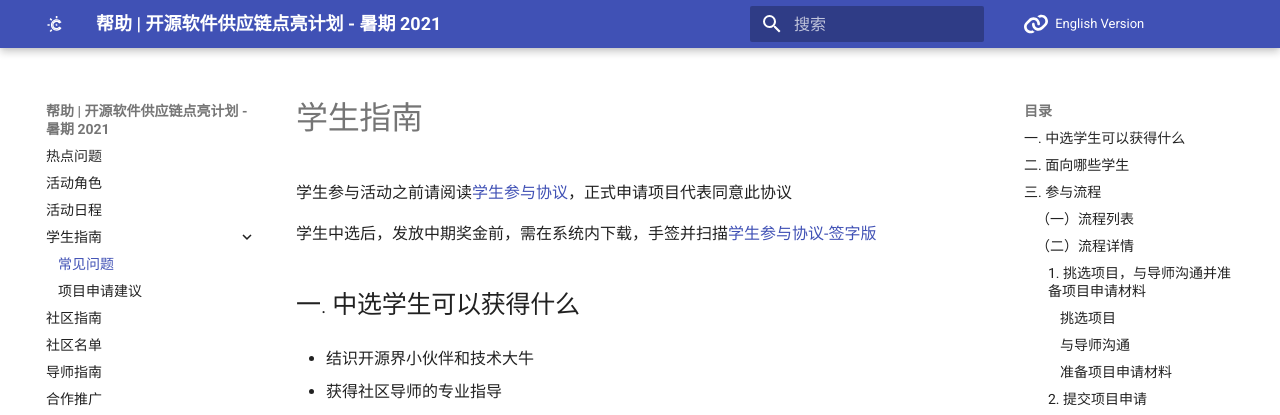
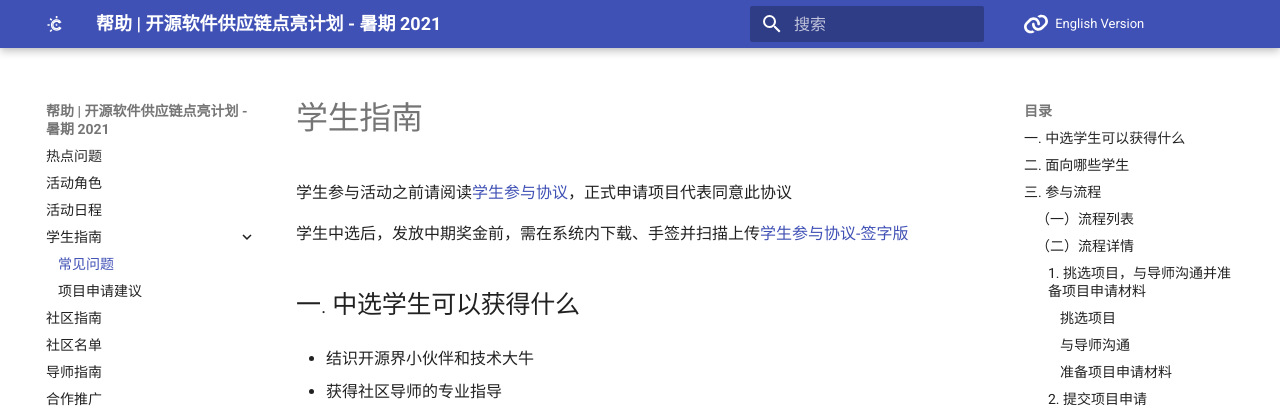
Before and after one commit to summer-ospp/help, an MkDocs documentation site: the page built from docs/student.md, in a window 1280 px wide and 900 px high. Shown: the top 415 px of the window. Built offline with MkDocs 1.6.1 and Material for MkDocs 9.7.7, drawn with Linux system fonts in a browser that asks for light colours; comment, search, counter and statistics services are not loaded.

Commit message:
Update student.md

```diff
--- a/docs/student.md
+++ b/docs/student.md
@@ -2,7 +2,7 @@
 
 学生参与活动之前请阅读[学生参与协议](https://summer.iscas.ac.cn/help/assets/student-rules.txt)，正式申请项目代表同意此协议
 
-学生中选后，发放中期奖金前，需在系统内下载，手签并扫描[学生参与协议-签字版](https://summer.iscas.ac.cn/help/assets/签字版-学生参与协议-CN-开源软件供应链点亮计划-暑期2021.)
+学生中选后，发放中期奖金前，需在系统内下载、手签并扫描上传[学生参与协议-签字版](assets/签字版-学生参与协议-CN-开源软件供应链点亮计划-暑期2021.pdf)
 
 
 
```
